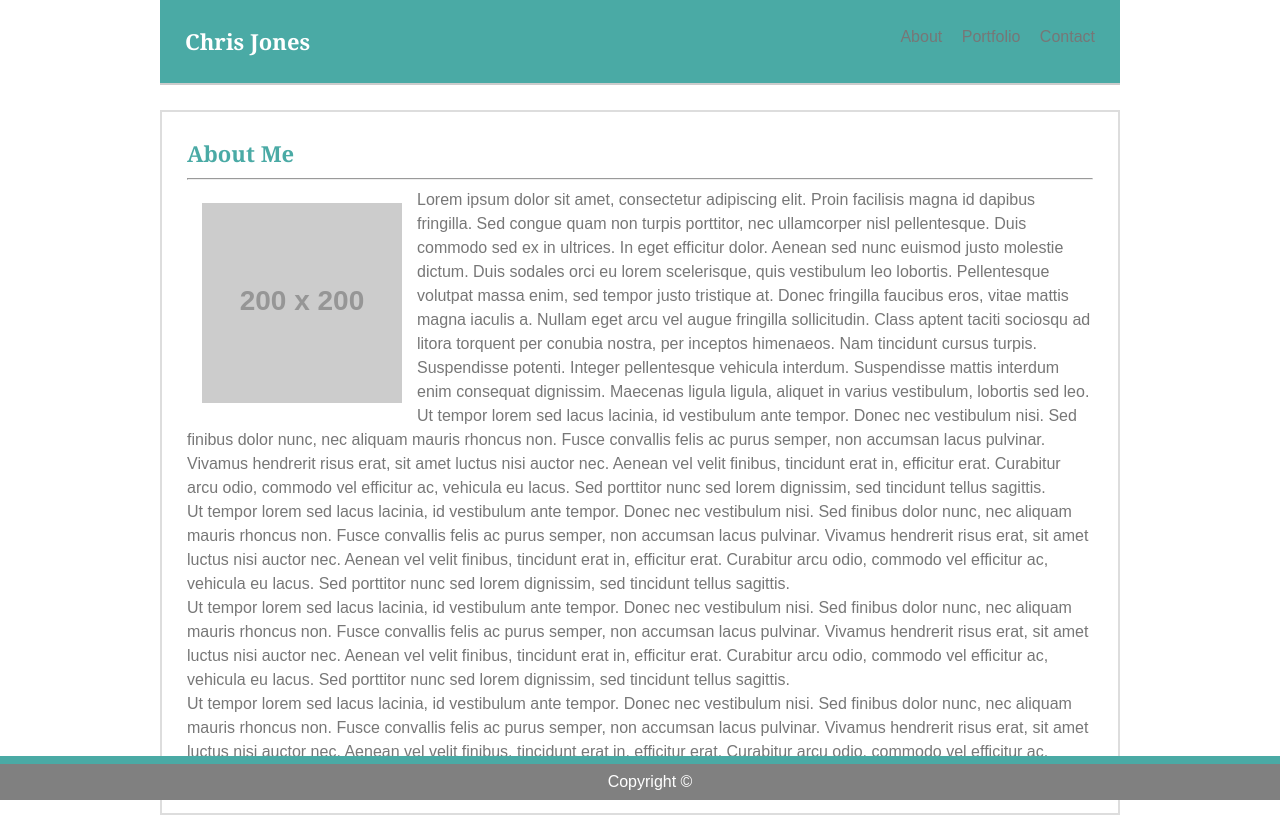
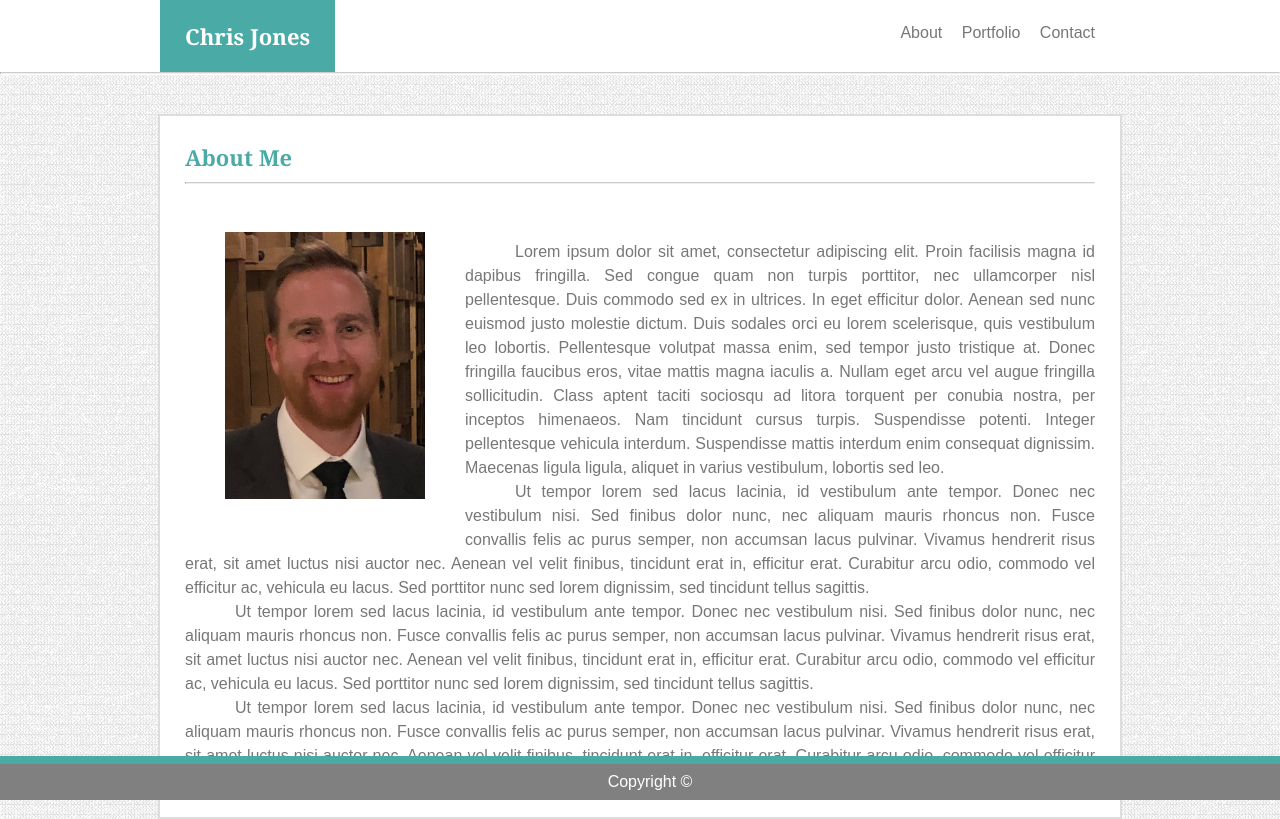
Before and after one commit to chrislewisjones/Basic-Portfolio, a plain HTML site: page index.html in a window 1280 px wide. Drawn offline with Linux system fonts and the light colour scheme.

Commit message:
complete

```diff
--- a/assets/css/style.css
+++ b/assets/css/style.css
@@ -1,55 +1,34 @@
 body {
-    font-family: Arial, Helvetica, sans-serif;
+  font-family: "Arial", "Helvetica Neue", Helvetica, sans-serif;
   color: #777777;
-    background-color:#ffffff;
+  background-image: url("./../images/tex2res3.png");
   font-size: 16px;
-
 }
 
-.container {
+.top {
+  background-color: #ffffff;
+}
+
+.main {
+  height: 75px;
   width: 960px;
   margin: auto;
-    /* padding: 20px; */
-    margin-top: 0;
   background-color: #ffffff;
-    border-color: #dddddd;
-    line-height: 1.5;
-    position: relative
 }
 
-h2 {
-    font-family: Georgia, 'Times New Roman', Times, serif;
-    color: #4aaaa5;
+h1 {
+  font-family: Georgia, "Times New Roman", Times, serif;
+  color: white;
   font-size: 22px;
   font-weight: bold;
-}
-
-button {
   background-color: #4aaaa5;
-    color: white;
-    width: 100%;
-    padding: 15px;
-    text-align: center;
-    font-size: 16px;
-    cursor: pointer;
-  }
-
-input {
-    width: 890px;
-    padding: 10px;
-}
-
-textarea {
-    width: 890px;
-    height: 100px;
-    padding: 10px;
+  padding: 25px;
+  display: inline-block;
 }
 
 nav {
   display: inline-block;
-    position: absolute;
-    top: 0;
-    right: 0px;
+  float: right;
   padding: 25px;
   word-spacing: 15px;
   color: #777777;
@@ -65,14 +44,60 @@ a:hover {
   color: white;
 }
 
-h1 {
-    font-family: Georgia, 'Times New Roman', Times, serif;
-    color: white;
+#line {
+  margin-top: -0.7em;
+}
+
+hr {
+  border-top: 1px solid #cccccc;
+}
+
+.subject {
+  width: 910px;
+  margin: auto;
+  margin-top: 40px;
+  border: 2px solid #dddddd;
+  background-color: #ffffff;
+  line-height: 1.5;
+  padding: 25px;
+}
+
+h2 {
+  font-family: Georgia, "Times New Roman", Times, serif;
+  color: #4aaaa5;
   font-size: 22px;
   font-weight: bold;
+}
+
+#bio-image {
+  width: 200px;
+  margin: 40px;
+  float: left;
+}
+
+p {
+  text-align: justify;
+  text-indent: 50px;
+}
+
+input {
+  width: 890px;
+  padding: 10px;
+}
+
+textarea {
+  width: 890px;
+  height: 100px;
+  padding: 10px;
+}
+
+button {
   background-color: #4aaaa5;
-    padding: 25px;
-
+  color: white;
+  padding: 12px;
+  text-align: center;
+  font-size: 16px;
+  cursor: pointer;
 }
 
 footer {
@@ -86,24 +111,27 @@ footer {
   border-top: 8px solid #4aaaa5;
 }
 
-.subject {
-    border: 2px solid #dddddd;
-    padding: 25px;
+.images-set {
+  height: 500px;
+  padding: 20px;
+  cursor: pointer;
 }
 
-.main {
-    margin-bottom: 25px;
-    border-bottom: 2px solid #cccccc;
+.port {
+  position: relative;
+  float: left;
+  margin-left: 40px;
+  margin-bottom: 40px;
 }
 
-.images-set {
-    margin-top: 25px;
-    padding: 25px;
-    cursor: pointer;
-
+.banner {
+  position: absolute;
+  top: 70%;
+  left: 0%;
+  background-color: #4aaaa5;
+  padding: 12px;
+  width: 88%;
+  color: #ffffff;
+  text-align: center;
+  font-family: "Georgia", Times, Times New Roman, serif;
 }
-
-#bio-image {
-    padding: 15px;
-    float: left;
-}
--- a/index.html
+++ b/index.html
@@ -1,22 +1,22 @@
 <!DOCTYPE html>
 <html lang="en">
   <head>
-    <meta charset="UTF-8">
-    <meta name="viewport" content="width=device-width, initial-scale=1.0">
-    <meta http-equiv="X-UA-Compatible" content="ie=edge">
-    <link rel="shortcut icon" type="image/x-icon" href="./assets/images/cj.png">
+    <meta charset="UTF-8" />
+    <meta name="viewport" content="width=device-width, initial-scale=1.0" />
+    <meta http-equiv="X-UA-Compatible" content="ie=edge" />
+    <link
+      rel="shortcut icon"
+      type="image/x-icon"
+      href="./assets/images/cj.png"
+    />
     <title>Chris Jones</title>
-    <link rel="stylesheet" type="text/css" href="./assets/css/reset.css">
-    <link rel="stylesheet" type="text/css" href="./assets/css/style.css">
+    <link rel="stylesheet" type="text/css" href="./assets/css/reset.css" />
+    <link rel="stylesheet" type="text/css" href="./assets/css/style.css" />
   </head>
   <body>
-
-<div class="container">
-
+    <div class="top">
       <div class="main">
-        <header>
         <h1>Chris Jones</h1>
-        </header>
 
         <nav>
           <a href="./index.html">About</a>
@@ -24,25 +24,70 @@
           <a href="./contact.html">Contact</a>
         </nav>
       </div>
+    </div>
+
+    <div class="container">
+      <div id="line">
+        <hr />
+      </div>
 
       <div class="subject">
-
         <h2>About Me</h2>
 
-        <hr>
+        <hr />
 
-        <img id="bio-image" src="https://placehold.it/200x200" alt="Your Name">
+        <img id="bio-image" src="./assets/images/face.jpg" alt="Bio Image" />
 
-            <p>Lorem ipsum dolor sit amet, consectetur adipiscing elit. Proin facilisis magna id dapibus fringilla. Sed congue quam non turpis porttitor, nec ullamcorper nisl pellentesque. Duis commodo sed ex in ultrices. In eget efficitur dolor. Aenean sed nunc euismod justo molestie dictum. Duis sodales orci eu lorem scelerisque, quis vestibulum leo lobortis. Pellentesque volutpat massa enim, sed tempor justo tristique at. Donec fringilla faucibus eros, vitae mattis magna iaculis a. Nullam eget arcu vel augue fringilla sollicitudin. Class aptent taciti sociosqu ad litora torquent per conubia nostra, per inceptos himenaeos. Nam tincidunt cursus turpis. Suspendisse potenti. Integer pellentesque vehicula interdum. Suspendisse mattis interdum enim consequat dignissim. Maecenas ligula ligula, aliquet in varius vestibulum, lobortis sed leo.</p>
-            <p>Ut tempor lorem sed lacus lacinia, id vestibulum ante tempor. Donec nec vestibulum nisi. Sed finibus dolor nunc, nec aliquam mauris rhoncus non. Fusce convallis felis ac purus semper, non accumsan lacus pulvinar. Vivamus hendrerit risus erat, sit amet luctus nisi auctor nec. Aenean vel velit finibus, tincidunt erat in, efficitur erat. Curabitur arcu odio, commodo vel efficitur ac, vehicula eu lacus. Sed porttitor nunc sed lorem dignissim, sed tincidunt tellus sagittis.</p>
-            <p>Ut tempor lorem sed lacus lacinia, id vestibulum ante tempor. Donec nec vestibulum nisi. Sed finibus dolor nunc, nec aliquam mauris rhoncus non. Fusce convallis felis ac purus semper, non accumsan lacus pulvinar. Vivamus hendrerit risus erat, sit amet luctus nisi auctor nec. Aenean vel velit finibus, tincidunt erat in, efficitur erat. Curabitur arcu odio, commodo vel efficitur ac, vehicula eu lacus. Sed porttitor nunc sed lorem dignissim, sed tincidunt tellus sagittis.</p>
-            <p>Ut tempor lorem sed lacus lacinia, id vestibulum ante tempor. Donec nec vestibulum nisi. Sed finibus dolor nunc, nec aliquam mauris rhoncus non. Fusce convallis felis ac purus semper, non accumsan lacus pulvinar. Vivamus hendrerit risus erat, sit amet luctus nisi auctor nec. Aenean vel velit finibus, tincidunt erat in, efficitur erat. Curabitur arcu odio, commodo vel efficitur ac, vehicula eu lacus. Sed porttitor nunc sed lorem dignissim, sed tincidunt tellus sagittis.</p>
-            <p>Ut tempor lorem sed lacus lacinia, id vestibulum ante tempor. Donec nec vestibulum nisi. Sed finibus dolor nunc, nec aliquam mauris rhoncus non. Fusce convallis felis ac purus semper, non accumsan lacus pulvinar. Vivamus hendrerit risus erat, sit amet luctus nisi auctor nec. Aenean vel velit finibus, tincidunt erat in, efficitur erat. Curabitur arcu odio, commodo vel efficitur ac, vehicula eu lacus. Sed porttitor nunc sed lorem dignissim, sed tincidunt tellus sagittis.</p>
+        <br /><br />
 
+        <p>
+          Lorem ipsum dolor sit amet, consectetur adipiscing elit. Proin
+          facilisis magna id dapibus fringilla. Sed congue quam non turpis
+          porttitor, nec ullamcorper nisl pellentesque. Duis commodo sed ex in
+          ultrices. In eget efficitur dolor. Aenean sed nunc euismod justo
+          molestie dictum. Duis sodales orci eu lorem scelerisque, quis
+          vestibulum leo lobortis. Pellentesque volutpat massa enim, sed tempor
+          justo tristique at. Donec fringilla faucibus eros, vitae mattis magna
+          iaculis a. Nullam eget arcu vel augue fringilla sollicitudin. Class
+          aptent taciti sociosqu ad litora torquent per conubia nostra, per
+          inceptos himenaeos. Nam tincidunt cursus turpis. Suspendisse potenti.
+          Integer pellentesque vehicula interdum. Suspendisse mattis interdum
+          enim consequat dignissim. Maecenas ligula ligula, aliquet in varius
+          vestibulum, lobortis sed leo.
+        </p>
+
+        <p>
+          Ut tempor lorem sed lacus lacinia, id vestibulum ante tempor. Donec
+          nec vestibulum nisi. Sed finibus dolor nunc, nec aliquam mauris
+          rhoncus non. Fusce convallis felis ac purus semper, non accumsan lacus
+          pulvinar. Vivamus hendrerit risus erat, sit amet luctus nisi auctor
+          nec. Aenean vel velit finibus, tincidunt erat in, efficitur erat.
+          Curabitur arcu odio, commodo vel efficitur ac, vehicula eu lacus. Sed
+          porttitor nunc sed lorem dignissim, sed tincidunt tellus sagittis.
+        </p>
+
+        <p>
+          Ut tempor lorem sed lacus lacinia, id vestibulum ante tempor. Donec
+          nec vestibulum nisi. Sed finibus dolor nunc, nec aliquam mauris
+          rhoncus non. Fusce convallis felis ac purus semper, non accumsan lacus
+          pulvinar. Vivamus hendrerit risus erat, sit amet luctus nisi auctor
+          nec. Aenean vel velit finibus, tincidunt erat in, efficitur erat.
+          Curabitur arcu odio, commodo vel efficitur ac, vehicula eu lacus. Sed
+          porttitor nunc sed lorem dignissim, sed tincidunt tellus sagittis.
+        </p>
+
+        <p>
+          Ut tempor lorem sed lacus lacinia, id vestibulum ante tempor. Donec
+          nec vestibulum nisi. Sed finibus dolor nunc, nec aliquam mauris
+          rhoncus non. Fusce convallis felis ac purus semper, non accumsan lacus
+          pulvinar. Vivamus hendrerit risus erat, sit amet luctus nisi auctor
+          nec. Aenean vel velit finibus, tincidunt erat in, efficitur erat.
+          Curabitur arcu odio, commodo vel efficitur ac, vehicula eu lacus. Sed
+          porttitor nunc sed lorem dignissim, sed tincidunt tellus sagittis.
+        </p>
       </div>
     </div>
 
     <footer>Copyright ©</footer>
-
   </body>
 </html>
```
Also changed, not shown: contact.html (+19 -20 lines), portfolio.html (+47 -18 lines), assets/images/Swim.jpg (added), assets/images/abstract.jpg (added), assets/images/abstract2.jpg (added), assets/images/abstract3.jpg (added), assets/images/abstract4.jpg (added), assets/images/abstract5.jpg (added), assets/images/abstract6.jpg (added), assets/images/biz.jpg (added), assets/images/car.jpg (added), assets/images/disco.jpg (added), assets/images/drop.jpg (added), assets/images/face.jpg (added), 3 more files. Lines whose indentation alone changed are shown as unchanged.
